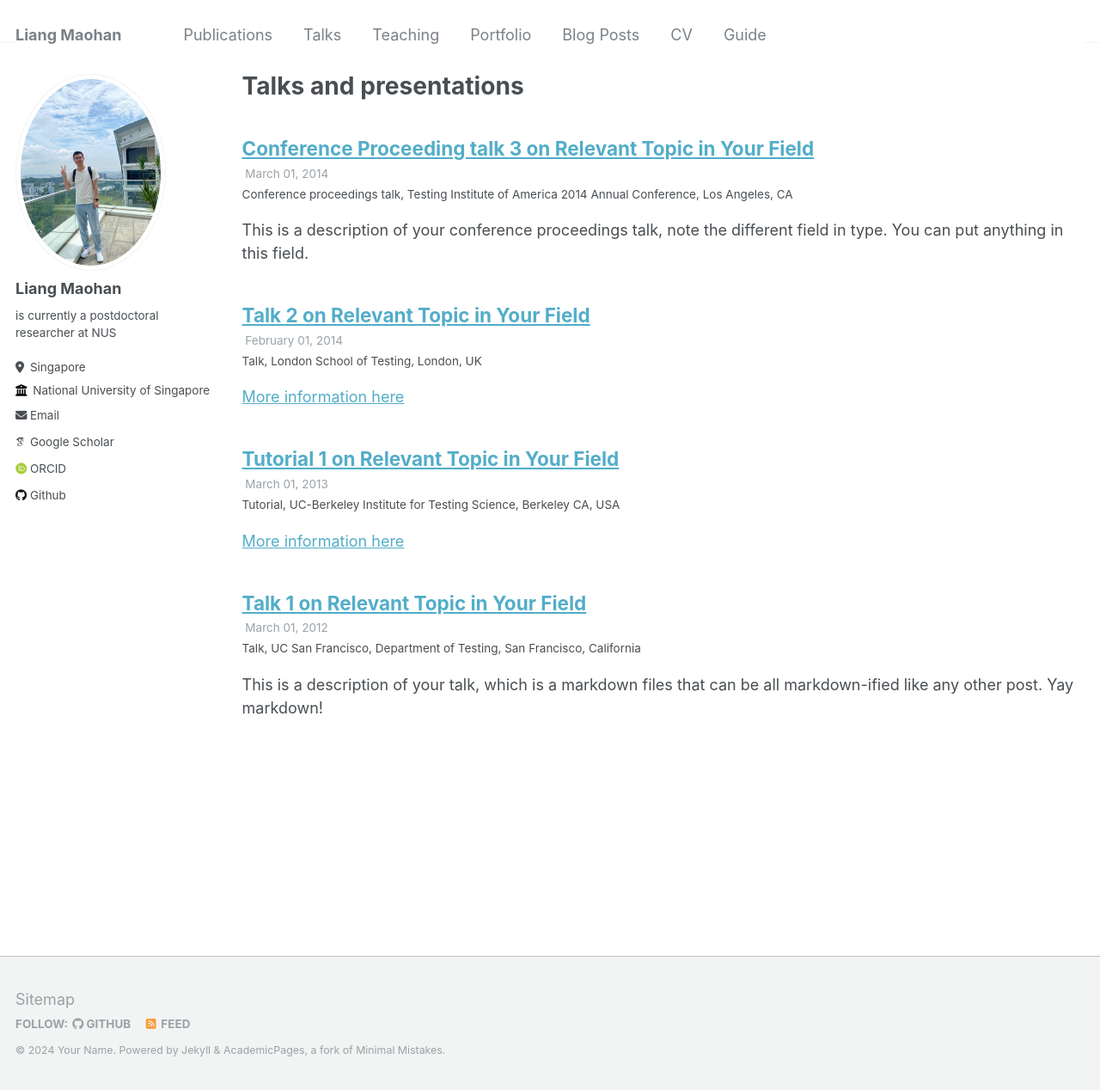
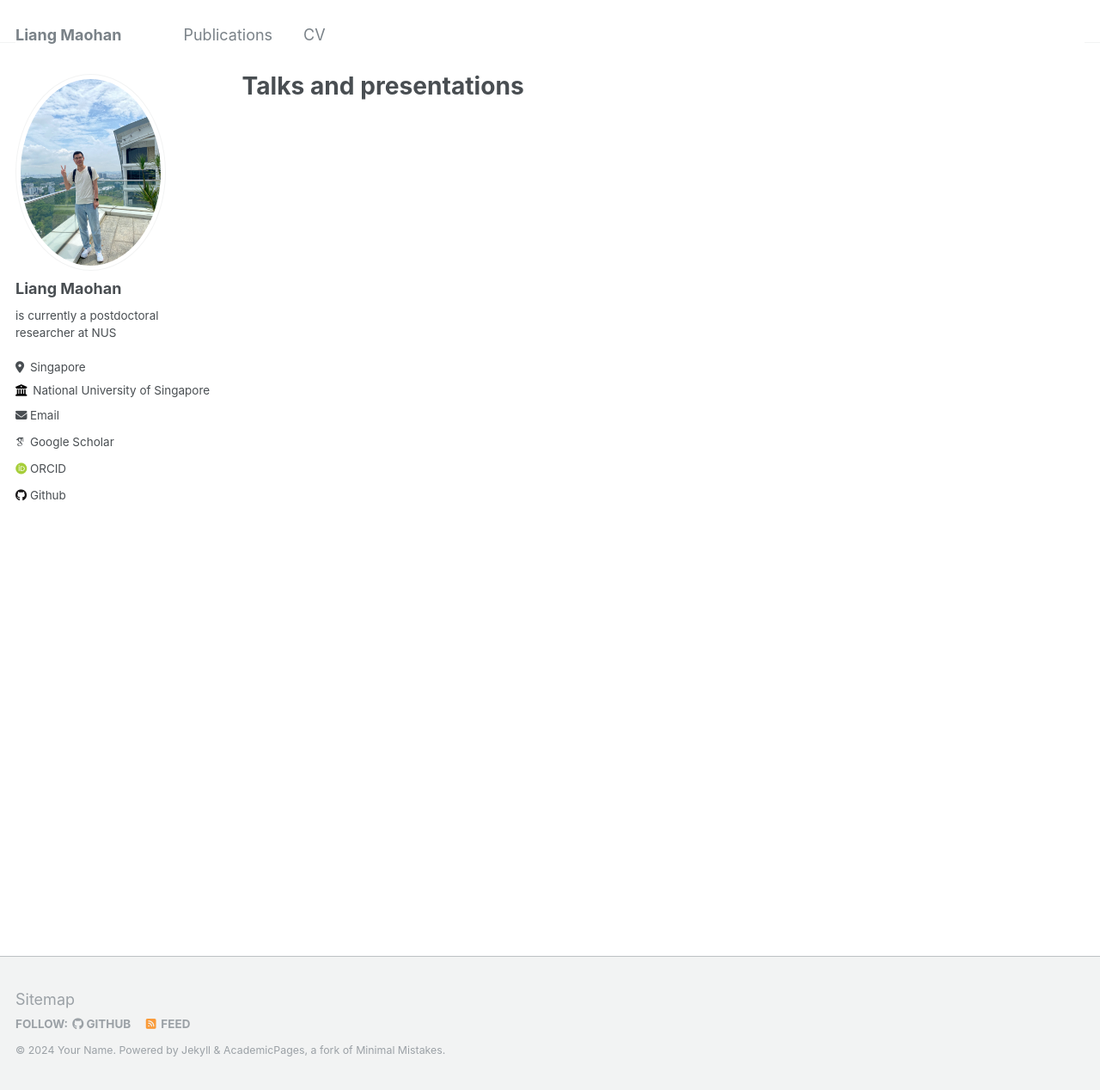
Before and after one commit to maohliang/nus.github.io, a Jekyll site: the page built from _pages/talks.html, in a window 1280 px wide and 1268 px high. Shown: the whole window at 86% size. Built offline with Jekyll 4.4.1, drawn with Linux system fonts in a browser that asks for light colours; some web fonts are replaced; a file with an impossible date is left out.

Commit message:
first sub

```diff
--- a/_portfolio/portfolio-2.html
+++ b/_portfolio/portfolio-2.html
@@ -1,7 +1,7 @@
 ---
-title: "Portfolio item number 2"
-excerpt: "Short description of portfolio item number 2 <br/><img src='/images/500x300.png'>"
+title: "N/A"
+excerpt: "N/A <br/><img src='/images/500x300.png'>"
 collection: portfolio
 ---
 
-This is an item in your portfolio. It can be have images or nice text. If you name the file .md, it will be parsed as markdown. If you name the file .html, it will be parsed as HTML.
+N/A.
--- a/_talks/2012-03-01-talk-1.md
+++ /dev/null
@@ -1,11 +0,0 @@
----
-title: "Talk 1 on Relevant Topic in Your Field"
-collection: talks
-type: "Talk"
-permalink: /talks/2012-03-01-talk-1
-venue: "UC San Francisco, Department of Testing"
-date: 2012-03-01
-location: "San Francisco, California"
----
-
-This is a description of your talk, which is a markdown files that can be all markdown-ified like any other post. Yay markdown!
--- a/_talks/2013-03-01-tutorial-1.md
+++ /dev/null
@@ -1,13 +0,0 @@
----
-title: "Tutorial 1 on Relevant Topic in Your Field"
-collection: talks
-type: "Tutorial"
-permalink: /talks/2013-03-01-tutorial-1
-venue: "UC-Berkeley Institute for Testing Science"
-date: 2013-03-01
-location: "Berkeley CA, USA"
----
-
-[More information here](http://exampleurl.com)
-
-This is a description of your tutorial, note the different field in type. This is a markdown files that can be all markdown-ified like any other post. Yay markdown!
--- a/_talks/2014-02-01-talk-2.md
+++ /dev/null
@@ -1,13 +0,0 @@
----
-title: "Talk 2 on Relevant Topic in Your Field"
-collection: talks
-type: "Talk"
-permalink: /talks/2014-02-01-talk-2
-venue: "London School of Testing"
-date: 2014-02-01
-location: "London, UK"
----
-
-[More information here](http://example2.com)
-
-This is a description of your talk, which is a markdown files that can be all markdown-ified like any other post. Yay markdown!
--- a/_talks/2014-03-01-talk-3.md
+++ /dev/null
@@ -1,11 +0,0 @@
----
-title: "Conference Proceeding talk 3 on Relevant Topic in Your Field"
-collection: talks
-type: "Conference proceedings talk"
-permalink: /talks/2014-03-01-talk-3
-venue: "Testing Institute of America 2014 Annual Conference"
-date: 2014-03-01
-location: "Los Angeles, CA"
----
-
-This is a description of your conference proceedings talk, note the different field in type. You can put anything in this field.
```
Also changed, not shown: _data/navigation.yml (+10 -10 lines), _portfolio/portfolio-1.md (+3 -3 lines), _teaching/2014-spring-teaching-1.md (+8 -8 lines), _teaching/2015-spring-teaching-2.md (deleted, +0 -20 lines).
